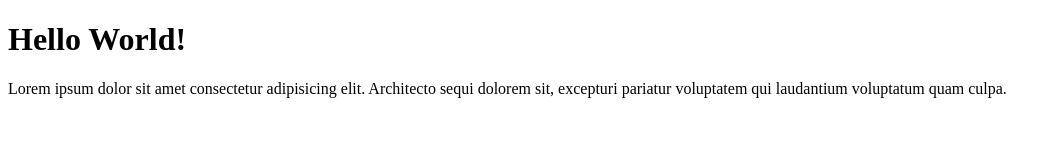
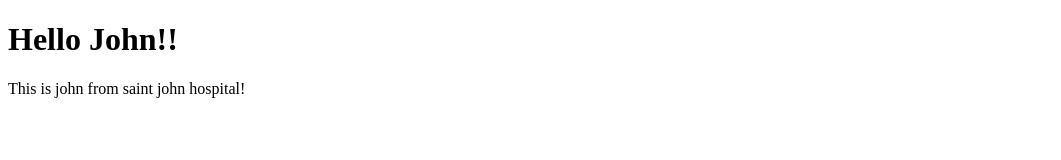
Before and after one commit to littlenas/lavinda, a website: page index.html in a window 1280 px wide. Shown: the whole page, without its empty margins (0-1061 px from the left). Drawn offline with Linux system fonts and the light colour scheme.

Commit message:
fix (index.html): edit index.html and add correct copywriting

```diff
--- a/index.html
+++ b/index.html
@@ -2,15 +2,11 @@
 <html lang="en">
   <head>
     <meta charset="UTF-8" />
-    <meta name="viewport" content="width=device-width, initial-scale=1.0" />
+    <meta name="viewport" content="width=devi1ce-width, initial-scale=1.0" />
     <title>Pull Request Training</title>
   </head>
   <body>
-    <h1>Hello World!</h1>
-    <p>
-      Lorem ipsum dolor sit amet consectetur adipisicing elit. Architecto sequi
-      dolorem sit, excepturi pariatur voluptatem qui laudantium voluptatum quam
-      culpa.
-    </p>
+    <h1>Hello John!!</h1>
+    <p>This is john from saint john hospital!</p>
   </body>
 </html>
```
